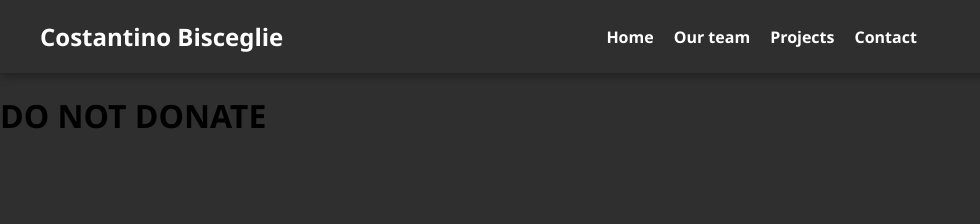
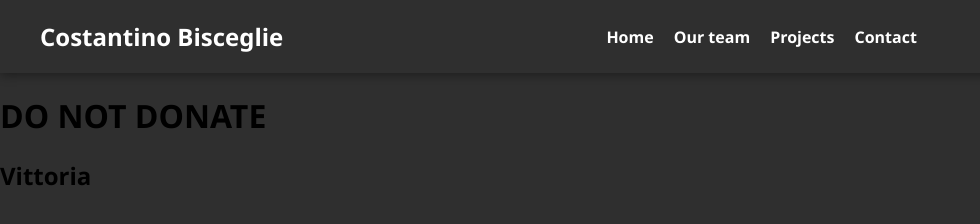
Before and after one commit to C0stan/website, a plain HTML site: page index.html in a window 1280 px wide. Shown: the whole page, without its empty margins (0-980 px from the left). Drawn offline with Linux system fonts and the light colour scheme.

Commit message:
Vittoria added

```diff
--- a/index.html
+++ b/index.html
@@ -20,5 +20,6 @@
       <div></div>
     </header>
     <h1>DO NOT DONATE</h1>
+    <h2>Vittoria</h2>
   </body>
 </html>
```
